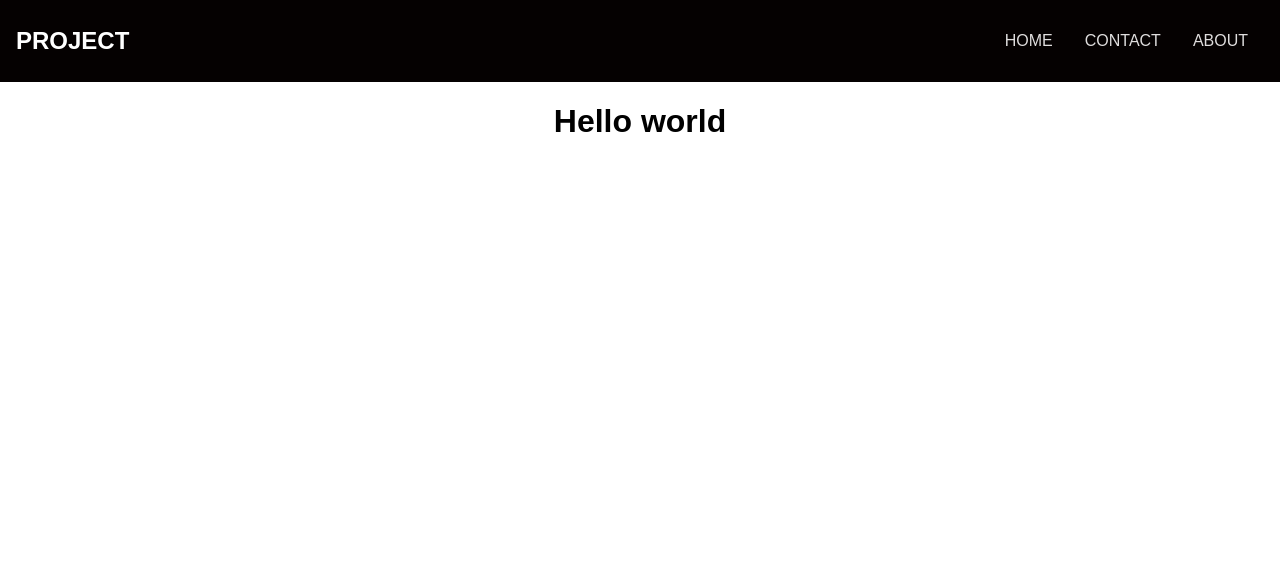
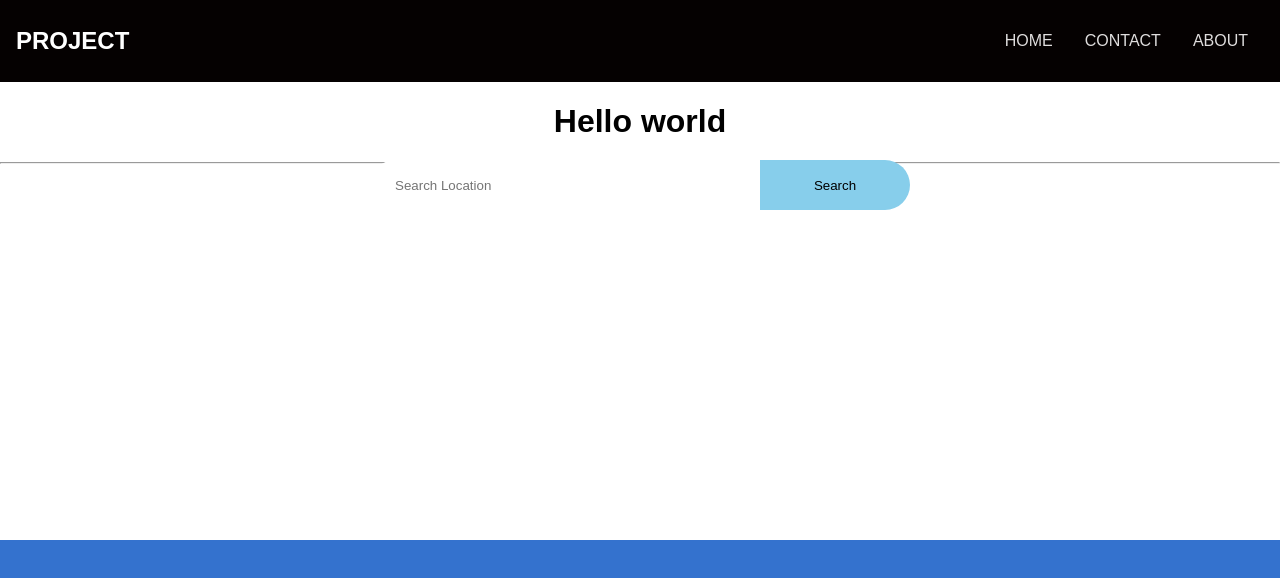
Before and after one commit to PettoDavida/typescript-miniprojekt, a React (Create React App) app: page / in a window 1280 px wide. Shown: the top 578 px of the page. Built offline with nearby package versions, Linux system fonts and the light colour scheme.

Commit message:
Searchbar added and design

```diff
--- /dev/null
+++ b/src/components/Forecast.css
@@ -0,0 +1,10 @@
+.forecast-container{
+    background: #3472CE;
+    padding: 130px;
+    position: fixed;
+    bottom: 0;
+    display: flex;
+    color: white;
+    width: 100%;
+
+}
--- /dev/null
+++ b/src/components/Forecast.tsx
@@ -0,0 +1,13 @@
+import React from "react";
+import './Forecast.css';
+
+function Forecast () {
+    return (
+        <div className="forecast-container">
+            <div></div>
+        </div>
+    )
+
+}
+
+export default Forecast;
--- /dev/null
+++ b/src/components/Location.css
@@ -0,0 +1,11 @@
+.location h1{
+    position: absolute;
+    margin: 0;
+    padding: 0;
+    text-align: center;
+    font-size: 60px;
+    color: white;
+    top: 40%;
+    left: 50%;
+    transform: translateX(-50%);
+}
--- /dev/null
+++ b/src/components/Location.tsx
@@ -0,0 +1,13 @@
+import React from "react";
+import './Location.css';
+
+function Location() {
+    return (
+        <div className="location">
+            <h1>Gothenburg</h1>
+            <hr />
+        </div>
+    );
+}
+
+export default Location;
--- /dev/null
+++ b/src/components/SearchBar.css
@@ -0,0 +1,59 @@
+.search{
+    position: absolute;
+    margin: 0;
+    padding: 0;
+    text-align: center;
+    top: 20%;
+    left: 50%;
+    transform: translateX(-50%);
+}
+
+input[type="text"] {
+    background-color: white;
+    width: 340px;
+    height: 50px;
+    border: none;
+    outline: none;
+    padding: 0 25px;
+    border-radius: 25px 0 0 25px;
+}
+
+input[type="submit"] {
+    position: relative;
+    border-radius: 0 25px 25px 0;
+    width: 150px;
+    height: 50px;
+    border: none;
+    outline: none;
+    cursor: pointer;
+    background-color: skyblue;
+}
+
+
+
+/* .searchForm input{
+    border: 2px solid black;
+    height: 50px;
+    width: 300px;
+    font-size: 17px;
+    text-indent: 30px;
+    border-bottom-left-radius: 50px;
+    border-top-left-radius: 50px;
+}
+
+.searchForm button{
+    background-color: orange;
+    color: white;
+    height: 53px;
+    width: 40px;
+    position: relative;
+    border: none;
+    cursor: pointer;
+    border-top-right-radius: 50px;
+    border-bottom-right-radius: 50px;
+}
+
+input:focus, textarea:focus, select:focus{
+    outline: none;
+}
+ */
--- /dev/null
+++ b/src/components/SearchBar.tsx
@@ -0,0 +1,16 @@
+import React from "react";
+import './SearchBar.css';
+import { FaSearch } from 'react-icons/fa';
+
+function SearchBar() {
+    return(
+        <div className="search">
+            <form className="searchForm">
+            <input id="searchText" type="text" placeholder="Search Location" />
+            <input className="search-btn" type="submit" name="" value="Search"/>
+            </form>
+        </div>
+    );
+}
+
+export default SearchBar;
--- a/src/pages/mainpage.tsx
+++ b/src/pages/mainpage.tsx
@@ -1,10 +1,17 @@
+import SearchBar from "../components/SearchBar";
+import Location from "../components/Location";
+import Forecast from "../components/Forecast";
+
 
 function MainPage(){
     return(
         <div>
             <h1>Hello world</h1>
+            <SearchBar/>
+            <Location/>
+            <Forecast/>
         </div>
-    )
+    );
 }
 
 export default MainPage;
```
